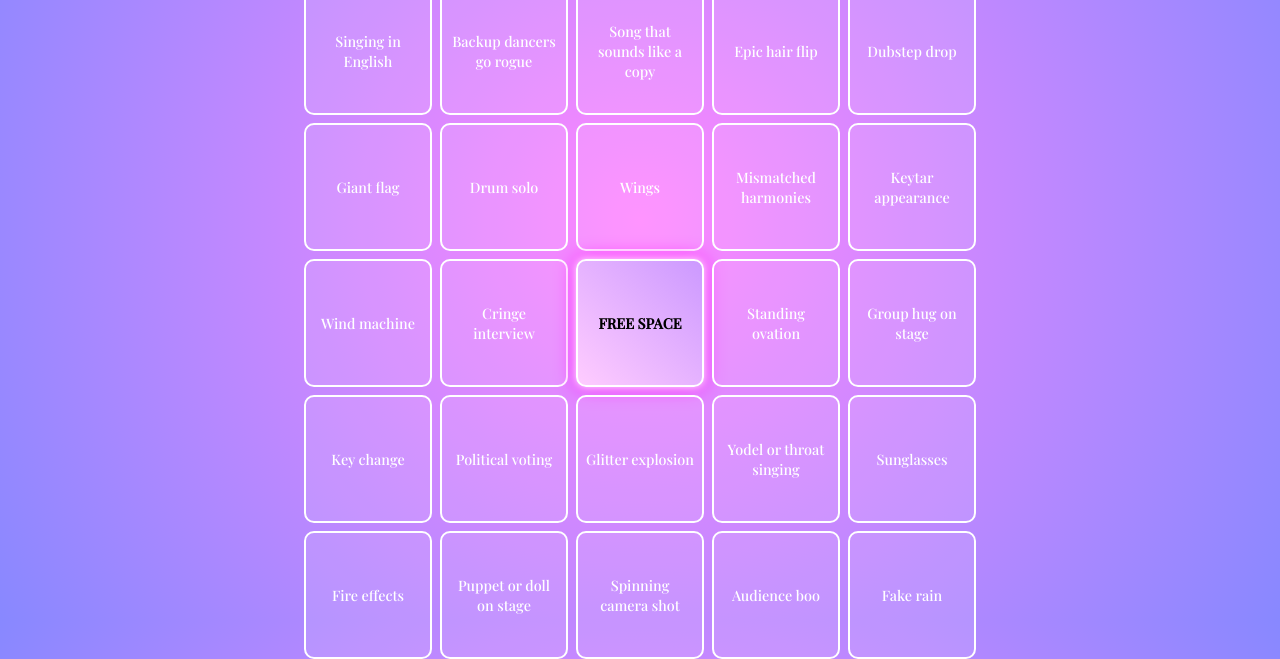
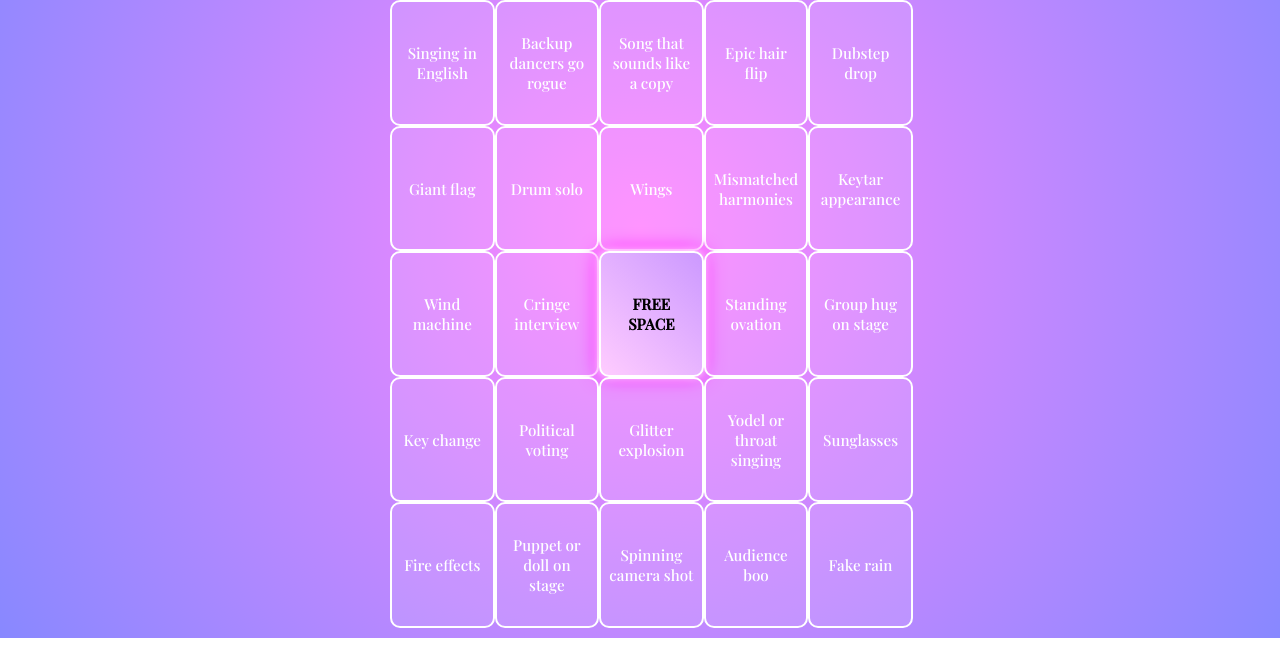
Before and after one commit to Astrosomnia/Eurovision-bingo, a plain HTML site: page index.html in a window 1280 px wide. Shown: the part 179-838 px from the top of the page. After the commit the page ends 817 px from the top, so only its background shows below. Drawn offline with nearby package versions, Linux system fonts and the light colour scheme.

Commit message:
Update index.html

```diff
--- a/index.html
+++ b/index.html
@@ -5,54 +5,49 @@
   <title>Eurovision Bingo</title>
   <link href="https://fonts.googleapis.com/css2?family=Playfair+Display:wght@500&display=swap" rel="stylesheet">
   <style>
-    :root {
-      --square-size: min(16vw, 16vh);
-    }body {
+    body {
       background: radial-gradient(circle at center, #f8f, #88f);
       color: #fff;
       font-family: 'Playfair Display', serif;
       display: flex;
       flex-direction: column;
       align-items: center;
-  justify-content: center;
-  height: 100dvh;
+      justify-content: flex-start;
+      min-height: 100dvh;
       margin: 0;
       padding: 10px;
       box-sizing: border-box;
-}
-
-h1 {
+    }h1 {
   text-shadow: 0 0 10px #fff, 0 0 20px #f0f;
   text-align: center;
   font-size: 6vw;
+  margin-bottom: 2vh;
 }
 
 .bingo {
   display: grid;
-  grid-template-columns: repeat(5, var(--square-size));
-  grid-template-rows: repeat(5, var(--square-size));
-  gap: 8px;
-  justify-content: center;
-  align-content: center;
-  position: relative;
+  grid-template-columns: repeat(5, 1fr);
+  gap: 0;
+  width: 100%;
+  max-width: 500px;
 }
 
 .square {
   background-color: rgba(255, 255, 255, 0.1);
   border: 2px solid #fff;
+  aspect-ratio: 1 / 1.2;
   display: flex;
   align-items: center;
   justify-content: center;
   text-align: center;
-  font-size: 0.9rem;
+  font-size: 0.95rem;
   padding: 8px;
   cursor: pointer;
   border-radius: 10px;
   transition: all 0.3s ease-in-out;
   user-select: none;
   box-sizing: border-box;
-  width: var(--square-size);
-  height: var(--square-size);
+  word-wrap: break-word;
 }
 
 .square.clicked {
@@ -169,7 +164,7 @@ h1 {
     function triggerGlitter() {
       const burst = document.createElement('div');
       burst.className = 'glitter-burst';
-      board.appendChild(burst);
+      document.body.appendChild(burst);
       setTimeout(() => burst.remove(), 600);
     }
   </script></body>
```
Lines whose indentation alone changed are shown as unchanged.
